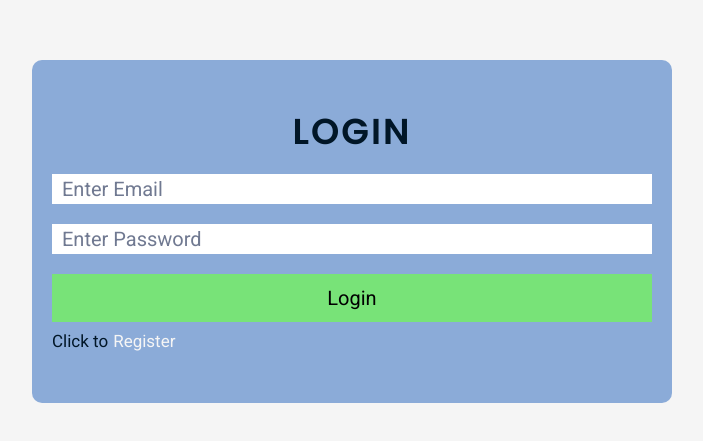
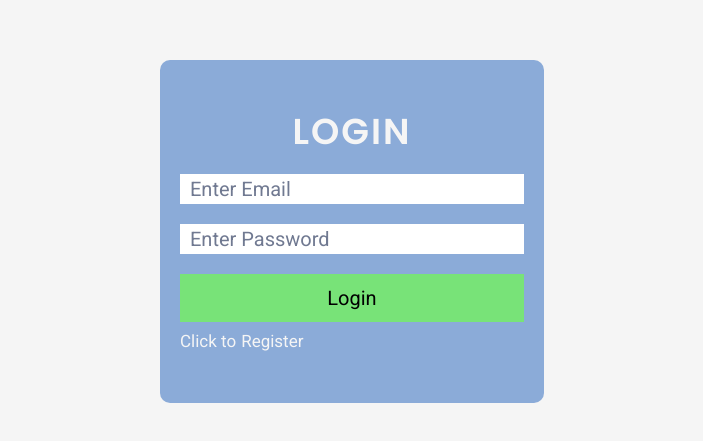
Before and after one commit to OlaoluwaVincent/chatapp, a React (Vite) app: page / in a window 1280 px wide. Shown: the part 169-610 px from the top of the page, without its empty margins (288-991 px from the left). Built offline with nearby package versions, Linux system fonts and the light colour scheme.

Commit message:
responsiveness

```diff
--- a/src/scss/partials/_login.scss
+++ b/src/scss/partials/_login.scss
@@ -11,6 +11,7 @@
 		padding: 50px 20px;
 		width: 80%;
 		border-radius: 10px;
+		color: $light-gray;
 
 		h1 {
 			text-transform: uppercase;
@@ -28,7 +29,7 @@
 		height: 30px;
 		outline: transparent;
 		border: none;
-		padding-left: 10px;
+		padding: 10px;
 		font-weight: $medium;
 
 		&:focus {
@@ -42,7 +43,7 @@
 
 	button {
 		display: block;
-		margin: 20px auto 0;
+		margin: 10px auto 0;
 		padding: 8px 0;
 		width: 100%;
 		font-weight: $medium;
--- a/src/scss/partials/_mediaQueries.scss
+++ b/src/scss/partials/_mediaQueries.scss
@@ -94,4 +94,14 @@
 		font-size: 14px;
 		line-height: 16px;
 	}
+
+	.login {
+		&__container {
+			width: 30%;
+		}
+
+		&__input {
+			padding: 15px 10px;
+		}
+	}
 }
```
Also changed, not shown: src/scss/styles/styles.min.css.
